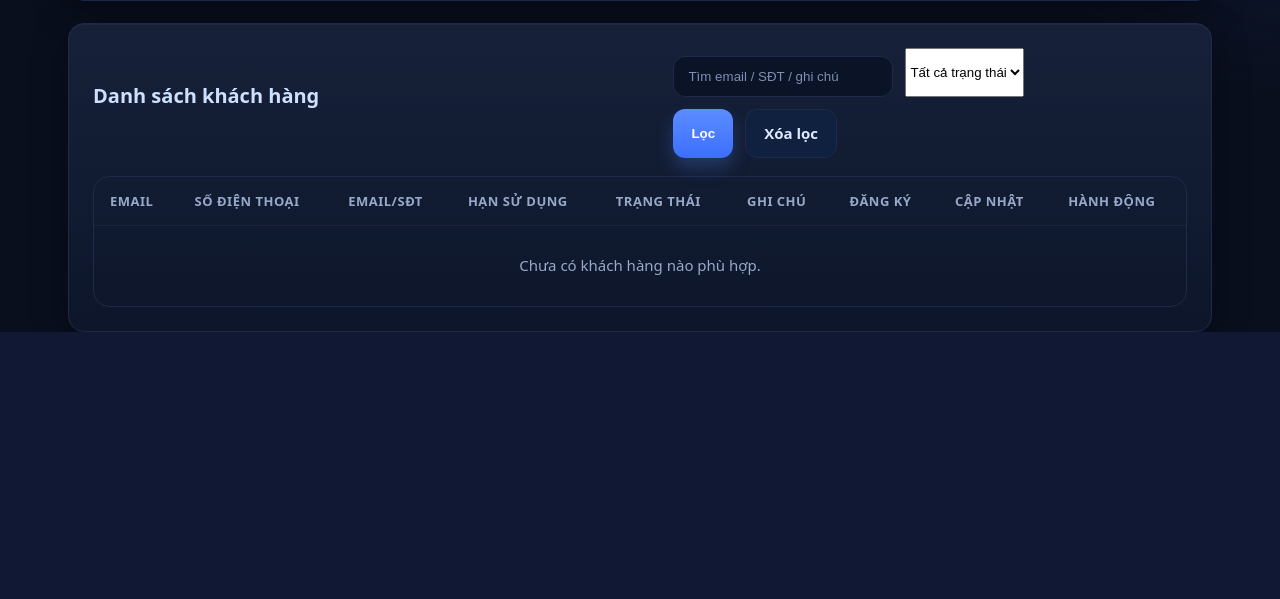
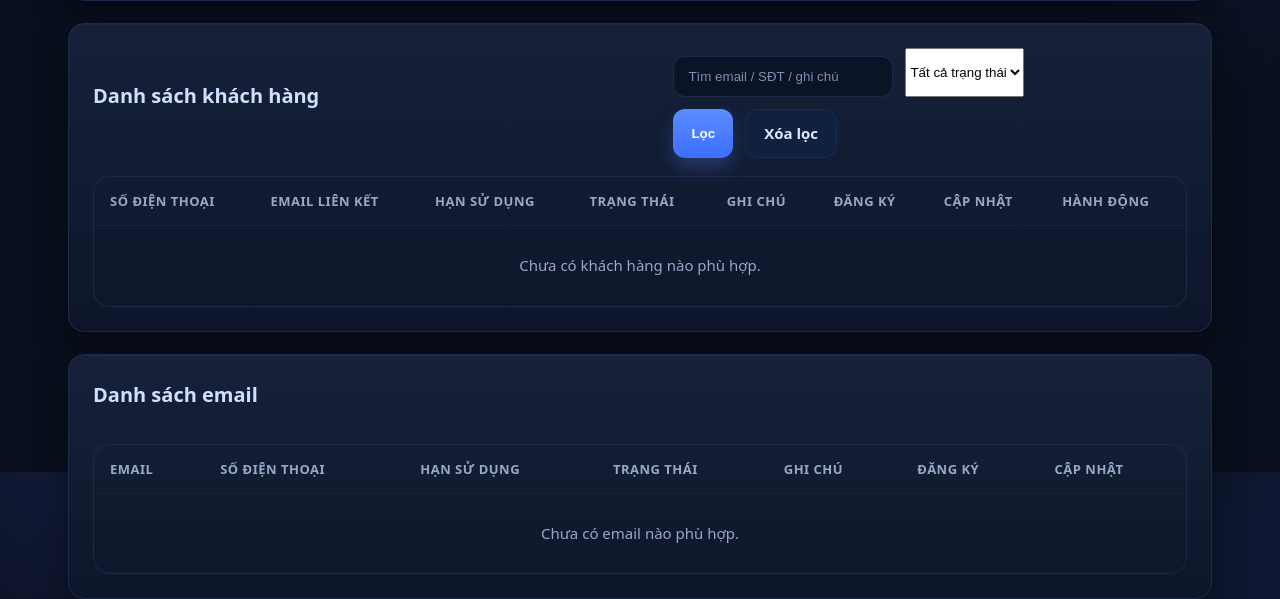
Before and after one commit to tuanminhh03/Get_code_and_family_netflix, a Flask app: page /admin in a window 1280 px wide. Shown: the part 1128-1727 px from the top of the page. Before the commit the page ends 1460 px from the top, so only its background shows below. Run offline with Flask 3, Linux system fonts and the light colour scheme; the visitor is signed in with stand-in values (Sample User, id 1).

Commit message:
Add separate admin email list and phone expiry check

```diff
--- a/app.py
+++ b/app.py
@@ -144,6 +144,10 @@ def _safe_next(target: str | None):
 def _normalize_email(value: str):
     return (value or "").strip().lower()
 
+
+def _normalize_phone(value: str):
+    return re.sub(r"\s+", "", (value or "").strip())
+
 # === WORKER (KEEP CHROME ALIVE) ===
 _worker = None
 
@@ -189,7 +193,7 @@ def admin():
         .all()
     )
     for phone_value, count in email_usage_rows:
-        normalized_phone = (phone_value or "").strip()
+        normalized_phone = _normalize_phone(phone_value)
         if not normalized_phone:
             continue
         phone_email_counts[normalized_phone] = count
@@ -210,22 +214,40 @@ def admin():
     total_customers = 0
     counts = {"active": 0, "expiring": 0, "expired": 0}
     customers_view = []
+    emails_view = []
 
     for customer in customers:
         status = _evaluate_status(customer.expiry_date, today)
         counts[status] += 1
         total_customers += 1
 
-        if status_filter != 'all' and status != status_filter:
-            continue
-
         meta = _status_meta(status)
         days_remaining = None
         if customer.expiry_date:
             days_remaining = (customer.expiry_date - today).days
 
-        normalized_phone = (customer.phone or "").strip()
+        normalized_phone = _normalize_phone(customer.phone)
         email_usage_count = phone_email_counts.get(normalized_phone, 0)
+
+        if status_filter != 'all' and status != status_filter:
+            continue
+
+        if customer.email:
+            emails_view.append(
+                {
+                    "email": customer.email,
+                    "phone": customer.phone or "",
+                    "expiry_display": customer.expiry_display,
+                    "status_label": meta["label"],
+                    "status_badge": meta["badge"],
+                    "notes": customer.notes or "",
+                    "created_at": customer.created_at.strftime("%d/%m/%Y %H:%M"),
+                    "updated_at": customer.updated_at.strftime("%d/%m/%Y %H:%M") if customer.updated_at else "",
+                }
+            )
+
+        if not normalized_phone:
+            continue
 
         customers_view.append(
             {
@@ -270,6 +292,7 @@ def admin():
     return render_template(
         'admin.html',
         customers=customers_view,
+        emails=emails_view,
         stats=stats,
         search=search,
         status_filter=status_filter,
@@ -466,9 +489,11 @@ def api_fetch():
         email_raw = (data or {}).get('email', '')
         target_email_raw = (data or {}).get('target_email', '')
         kind = (data or {}).get('kind', 'login_code')
+        phone_raw = (data or {}).get('password', '')
 
         email = _normalize_email(email_raw)
         target_email = _normalize_email(target_email_raw) or email
+        phone = _normalize_phone(phone_raw)
 
         # The email actually used by the worker to fetch. If target provided, use it; else requester
         fetch_email = (target_email_raw or email_raw or '').strip()
@@ -478,7 +503,22 @@ def api_fetch():
         if kind not in ("login_code", "verify_link"):
             return jsonify({"success": False, "message": f"kind không hợp lệ: {kind}"}), 400
 
+        PHONE_NOT_ALLOWED_MSG = (
+            "Số điện thoại hết hạn hoặc chưa được đăng kí, vui lòng liên hệ với seller để được gia hạn"
+        )
+
+        if not phone:
+            return jsonify({"success": False, "message": PHONE_NOT_ALLOWED_MSG}), 403
+
         ensure_database()
+
+        phone_holder = Customer.query.filter(func.lower(Customer.phone) == phone.lower()).first()
+        if not phone_holder:
+            return jsonify({"success": False, "message": PHONE_NOT_ALLOWED_MSG}), 403
+
+        phone_status = _evaluate_status(phone_holder.expiry_date)
+        if phone_status == 'expired':
+            return jsonify({"success": False, "message": PHONE_NOT_ALLOWED_MSG}), 403
 
         # Validate requester
         requester = Customer.query.filter(func.lower(Customer.email) == email).first()
--- a/templates/admin.html
+++ b/templates/admin.html
@@ -118,9 +118,8 @@
       <table class="data-table">
         <thead>
           <tr>
-            <th>Email</th>
             <th>Số điện thoại</th>
-            <th>Email/SĐT</th>
+            <th>Email liên kết</th>
             <th>Hạn sử dụng</th>
             <th>Trạng thái</th>
             <th>Ghi chú</th>
@@ -133,13 +132,6 @@
           {% if customers %}
             {% for c in customers %}
               <tr class="status-row {{ c.row_class }}">
-                <td class="mono email-cell">
-                  {% if c.email %}
-                    <a href="mailto:{{ c.email }}">{{ c.email }}</a>
-                  {% else %}
-                    <span class="placeholder">—</span>
-                  {% endif %}
-                </td>
                 <td class="mono phone-cell">{{ c.phone or '—' }}</td>
                 <td>
                   {% if c.phone %}
@@ -195,8 +187,49 @@
               </tr>
             {% endfor %}
           {% else %}
+              <tr>
+                <td colspan="8" style="text-align:center; color:var(--muted); padding:28px 0;">Chưa có khách hàng nào phù hợp.</td>
+              </tr>
+          {% endif %}
+        </tbody>
+      </table>
+    </div>
+  </section>
+
+  <section class="card" style="margin-top:22px;">
+    <div class="card-header">
+      <h2>Danh sách email</h2>
+    </div>
+
+    <div class="table-wrapper">
+      <table class="data-table">
+        <thead>
+          <tr>
+            <th>Email</th>
+            <th>Số điện thoại</th>
+            <th>Hạn sử dụng</th>
+            <th>Trạng thái</th>
+            <th>Ghi chú</th>
+            <th>Đăng ký</th>
+            <th>Cập nhật</th>
+          </tr>
+        </thead>
+        <tbody>
+          {% if emails %}
+            {% for e in emails %}
+              <tr class="status-row">
+                <td class="mono email-cell"><a href="mailto:{{ e.email }}">{{ e.email }}</a></td>
+                <td class="mono phone-cell">{{ e.phone or '—' }}</td>
+                <td>{{ e.expiry_display }}</td>
+                <td><span class="status-pill {{ e.status_badge }}">{{ e.status_label }}</span></td>
+                <td>{{ e.notes or '—' }}</td>
+                <td>{{ e.created_at }}</td>
+                <td>{{ e.updated_at }}</td>
+              </tr>
+            {% endfor %}
+          {% else %}
             <tr>
-              <td colspan="9" style="text-align:center; color:var(--muted); padding:28px 0;">Chưa có khách hàng nào phù hợp.</td>
+              <td colspan="7" style="text-align:center; color:var(--muted); padding:28px 0;">Chưa có email nào phù hợp.</td>
             </tr>
           {% endif %}
         </tbody>
```
